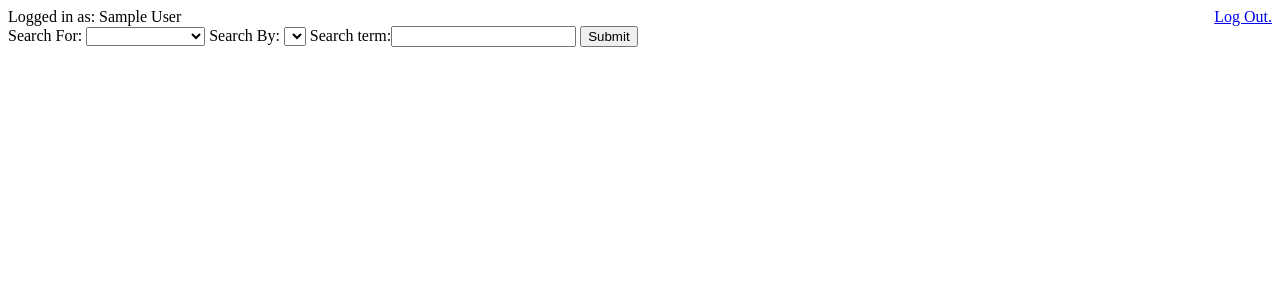
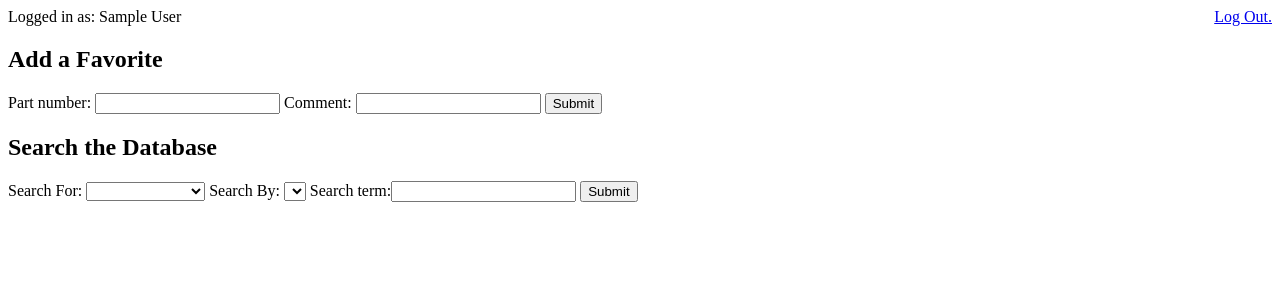
Before and after one commit to justindonthomas/legodb, a PHP site: page /views/landingPage.php in a window 1280 px wide. Shown: the top 300 px of the page. Run offline with PHP 8.4, Linux system fonts and the light colour scheme; the visitor is signed in with stand-in values (Sample User, id 1); a stand-in replaces the project's code that opens the database connection; lists and menus that the app fills with data are empty; some libraries are stand-ins or nearby versions.

Commit message:
Added a way to insert favorites into the database.

```diff
--- a/static/js/searchController.js
+++ b/static/js/searchController.js
@@ -1,3 +1,16 @@
+$("#favoriteInput").submit(function(event) {
+    event.preventDefault();
+    var partNum = $("#partnum").val();
+    var comment = $("#comment").val();
+    $.post('pageScripts/inputFavorites.php',
+        {
+            partnum : partNum,
+            comment : comment
+        }, function(data) {
+            alert(data);
+        });
+});
+
 $("#searchForm").submit(function(event) {
     event.preventDefault();
     var searchFor = $("#searchFor").val();
--- a/views/landingPage.php
+++ b/views/landingPage.php
@@ -19,6 +19,13 @@ $pageBuilder = new LandingPageBuilder($_SESSION);
   <?php
   echo $pageBuilder->getTopBar();
   ?>
+  <h2>Add a Favorite</h2>
+  <form id="favoriteInput" action = "/pageScripts/inputFavorites.php">
+      Part number: <input type="text" name="partnum" id="partnum">
+      Comment: <input type="text" name="comment" id="comment">
+      <input type="submit" value="Submit">
+  </form>
+  <h2>Search the Database</h2>
   <form id="searchForm" action="pageScripts/performSearch.php">
       Search For:
       <select id=searchFor onchange="createSearchByDropdown(this, document.getElementById('searchBy'))">
```
Also changed, not shown: static/php/DBConnection.php (+6 -3 lines), views/pageScripts/inputFavorites.php (added, +28 -0 lines).
